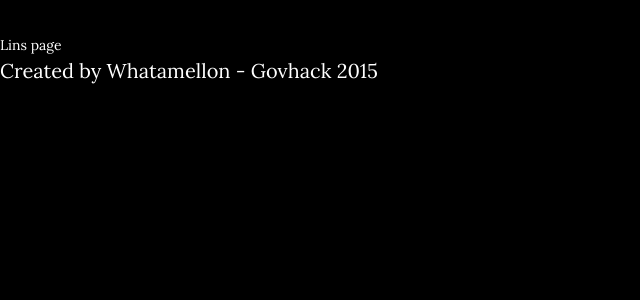
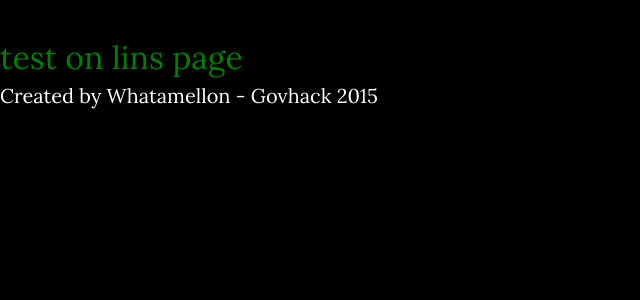
Before and after one commit to simultech/govhack-ww1, a CakePHP app: the page made by app/View/Ww1/lin.ctp in a window 1280 px wide. Shown: the part 40-340 px from the top of the page, without its empty margins (0-640 px from the left). Run offline with PHP 8.4 and a stand-in for CakePHP, Linux system fonts and the light colour scheme; the template is opened without the code that fills it, so the values that code supplies are empty; some libraries are stand-ins or nearby versions.

Commit message:
css setup

```diff
--- a/app/View/Layouts/default.ctp
+++ b/app/View/Layouts/default.ctp
@@ -12,6 +12,7 @@
 		echo $this->Html->css('bootstrap-theme.min');
 		echo $this->Html->css('font-awesome.min');
 		echo $this->Html->css('grayscale');
+		echo $this->Html->css('style');
 
 		echo $this->Html->script('jquery-1.11.3.min');
 		echo $this->Html->script('bootstrap.min');
--- a/app/View/Ww1/lin.ctp
+++ b/app/View/Ww1/lin.ctp
@@ -1 +1 @@
-Lins page
+<div class="test">test on lins page</div>
--- /dev/null
+++ b/app/webroot/css/style.css
@@ -0,0 +1,4 @@
+div.test{
+	font-size: xx-large;
+	color: green;
+}
```
Also changed, not shown: app/View/Ww1/index.ctp (line endings or trailing spaces).
